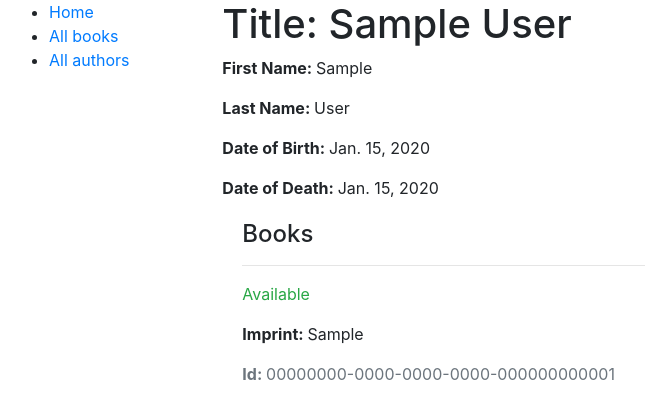
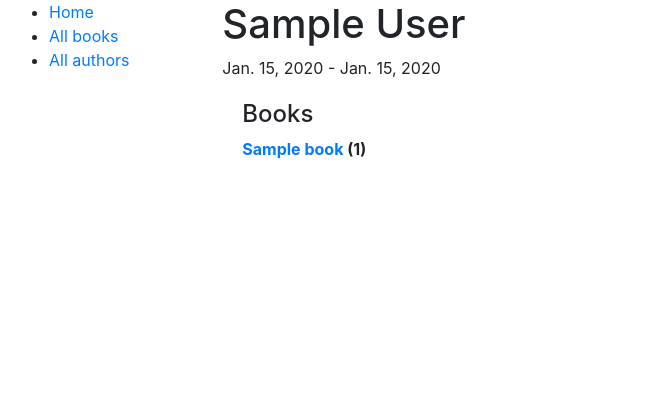
Before and after one commit to mailavj/django_library_site, a Django app: template locallibrary/catalog/templates/catalog/author_detail.html in a window 1280 px wide. Shown: the top 419 px of the page, without its empty margins (6-651 px from the left). Run offline with Django 3.2, Linux system fonts and the light colour scheme; the template is opened without the code that fills it: values that come from a table or form of the project are taken from there, others are empty; tables that the repository leaves empty hold one stand-in row (values such as "Sample post"); some libraries are stand-ins or nearby versions.

Commit message:
Going to chapter 7

```diff
--- a/locallibrary/catalog/templates/catalog/author_detail.html
+++ b/locallibrary/catalog/templates/catalog/author_detail.html
@@ -1,24 +1,19 @@
 {% extends "base_generic.html" %}
 
 {% block content %}
-    <h1>Title: {{ author.first_name }} {{ author.last_name }}</h1>
-    <p><strong>First Name: </strong>{{ author.first_name }}</p>
-    <p><strong>Last Name: </strong> {{ author.last_name }}</p>
-    <p><strong>Date of Birth: </strong> {{ author.date_of_birth }}
-    <p><strong>Date of Death: </strong>{{ author.date_of_death }}</p>
+    <h1>{{ author.first_name }} {{ author.last_name }}</h1>
+    <p>{{ author.date_of_birth}} -
+        {% if author.date_of_death %}
+            {{author.date_of_death}}
+        {% endif %}
+    </p>
     <!--<p><strong>Genre: </strong> {% for genre in book.genre.all %} {{ genre }} {% if not forloop.last %}, {% endif %} {% endfor %}</p> -->
 
     <div style="margin-left:20px;margin-top:20px">
         <h4>Books</h4>
 
-        {% for copy in book.bookinstance_set.all %}
-            <hr>
-            <p class="{% if copy.status == 'a' %}text-success{% elif copy.status == 'm' %}text-danger{% else %}text-warning{% endif %}">{{ copy.get_status_display }}</p>
-            {% if copy.status != 'a' %}
-                <p><strong>Due to be returned: </strong> {{ copy.due_back }} </p>
-            {% endif %}
-            <p><strong>Imprint: </strong> {{ copy.imprint }}</p>
-            <p class="text-muted"><strong>Id: </strong> {{copy.id}} </p>
+        {% for book in author.book_set.all %}
+            <dt><a href="{% url 'book-detail' book.pk %}">{{book}}</a> ({{book.bookinstance_set.all.count}})</dt>
         {% endfor %}
     </div>
 {% endblock %}
--- a/locallibrary/catalog/templates/catalog/author_list.html
+++ b/locallibrary/catalog/templates/catalog/author_list.html
@@ -6,7 +6,7 @@
     <ul>
         {% for author in author_list %}
             <li>
-                <a href="{{ author.get_absolute_url }}"> {{ author.first_name }}</a> ({{ author.last_name }})
+                <a href="{{ author.get_absolute_url }}"> {{ author.first_name }} {{ author.last_name }}</a>
             </li>
         {% endfor %}
     </ul>
--- a/locallibrary/catalog/templates/catalog/book_detail.html
+++ b/locallibrary/catalog/templates/catalog/book_detail.html
@@ -2,7 +2,7 @@
 
 {% block content %}
     <h1>Title: {{ book.title }}</h1>
-    <p><strong>Author: </strong> <a href=""> {{ book.author }} </a> </p> <!-- author detail link not yet defined -->
+    <p><strong>Author: </strong> <a href="{% url 'author-detail' book.author.pk %}"> {{ book.author }} </a> </p> <!-- author detail link not yet defined -->
     <p><strong>Summary: </strong>{{ book.summary }}</p>
     <p><strong>ISBN: </strong> {{ book.isbn }}</p>
     <p><strong>Language: </strong> {{ book.language }}</p>
--- a/locallibrary/catalog/urls.py
+++ b/locallibrary/catalog/urls.py
@@ -5,5 +5,6 @@ urlpatterns = [
     path('', views.index, name='index'),
     path('books/', views.BookListView.as_view(), name='books'),
     path('book/<int:pk>', views.BookDetailView.as_view(), name='book-detail'),
-    path('authors/', views.AuthorListView.as_view(), name='authors')
+    path('authors/', views.AuthorListView.as_view(), name='authors'),
+    path('author/<int:pk>', views.AuthorDetailView.as_view(), name="author-detail")
 ]
```
